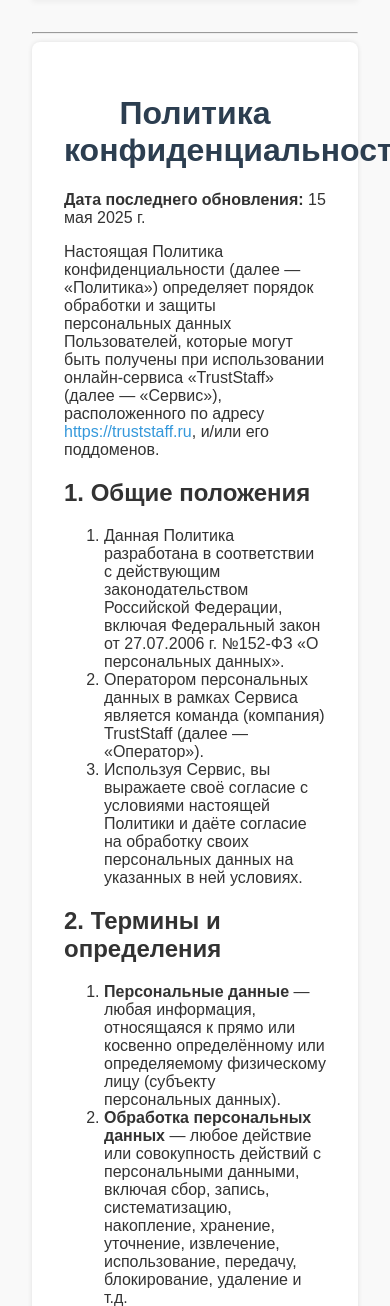
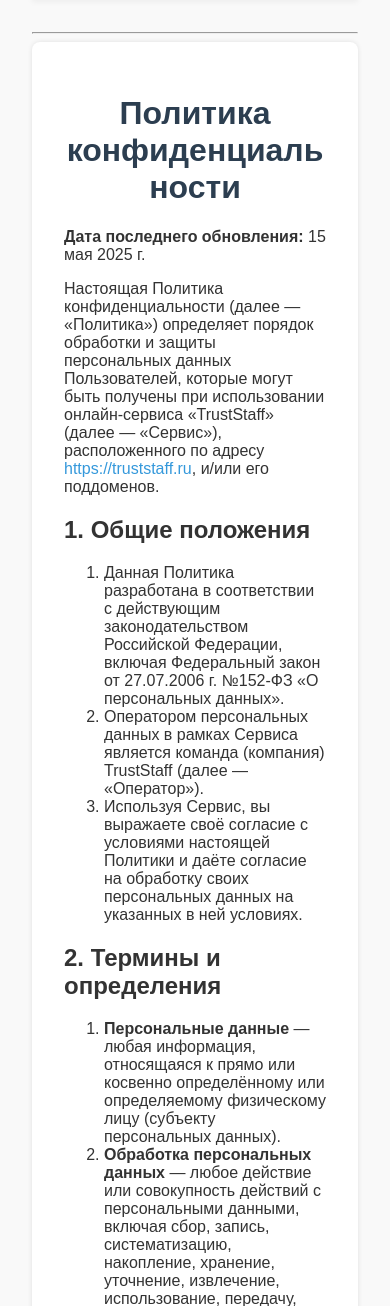
Before and after one commit to Pop228822/truststaff, a FastAPI app: page /policy in a window 390 px wide; the page is wider, and only the part inside the window is pictured. Shown: the part 282-1588 px from the top of that part. Run offline with FastAPI, Linux system fonts and the light colour scheme; data comes from the database, SQL or seed files in the repository.

Commit message:
Fix mobile version css

```diff
--- a/static/style.css
+++ b/static/style.css
@@ -142,6 +142,10 @@ button.reject {
     padding: 2rem;
     border-radius: 8px;
     box-shadow: 0 0 5px rgba(0, 0, 0, 0.1);
+
+    box-sizing: border-box;
+    word-wrap: break-word;
+    overflow-wrap: break-word;
 }
 
 .record-form label {
```
